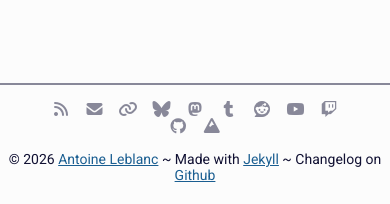
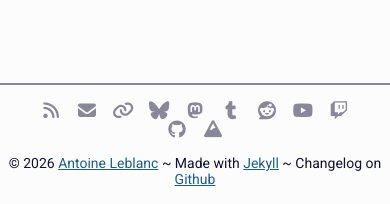
Before and after one commit to nicuveo/nauths.fr, a Jekyll site: the page built from en/about.md, in a window 390 px wide. Shown: the part 1491-1695 px from the top of the page. Built offline with Jekyll 4.4.1, drawn with Linux system fonts in a browser that asks for light colours.

Commit message:
Further refine mobile font size

```diff
--- a/css/default.css
+++ b/css/default.css
@@ -561,19 +561,30 @@ p code, li code
 {
     .link
     {
+        font-size: 13px;
+    }
+}
+
+@media (max-width:570px)
+{
+    .link
+    {
         font-size: 11px;
     }
 }
 
-@media (max-width:520px)
+@media (max-width:510px)
+{
+    .link
+    {
+        font-size: 9px;
+    }
+}
+
+@media (max-width: 450px)
 {
     #self
     {
         font-size: 26px;
     }
-
-    .link
-    {
-        font-size: 8px;
-    }
 }
```
